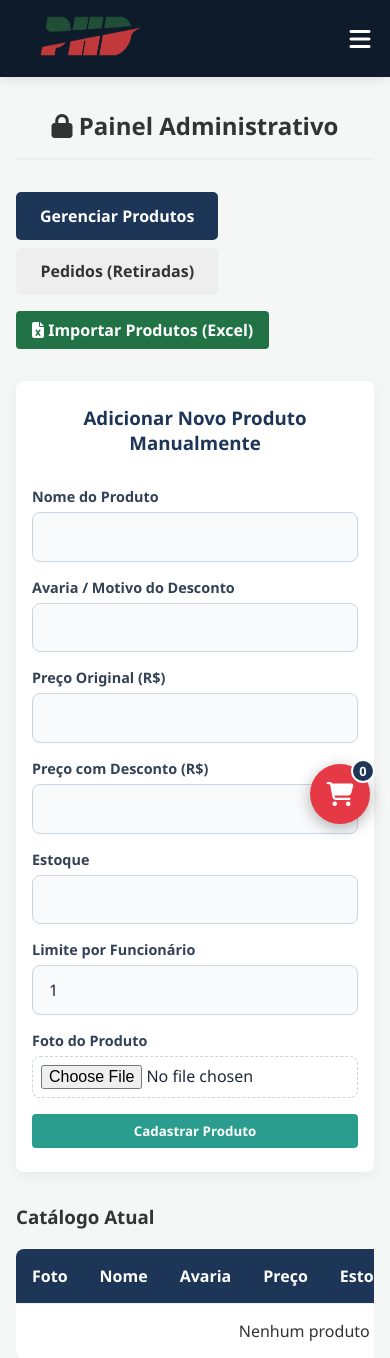
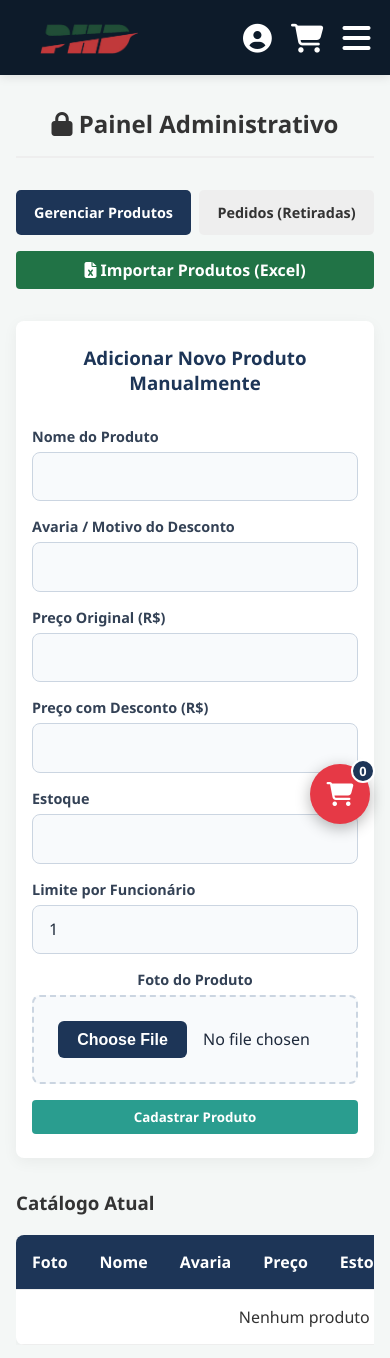
Before and after one commit to nicthecreator/projeto-website-django-ecommerce, a Django app: page /painel-admin/ in a window 390 px wide. Shown: the top 1358 px of the page. Run offline with Django 5.2, Linux system fonts and the light colour scheme; the visitor is signed in with stand-in values (Sample User, id 1); data comes from the database, SQL or seed files in the repository; data that the repository does not hold is empty; some libraries are stand-ins or nearby versions.

Commit message:
Atualizar estilos e lógica de transição: melhorar a responsividade do layout, adicionar animações suaves nas transições de página e otimizar a navegação no painel administrativo.

```diff
--- a/base/global/base.html
+++ b/base/global/base.html
@@ -8,7 +8,7 @@
     <link rel="icon" type="image/x-icon" href="{% static 'images/favicon.ico' %}?v=2">
 
     <!-- CSS Global -->
-    <link rel="stylesheet" href="{% static 'css/style.css' %}?v=1.5">
+    <link rel="stylesheet" href="{% static 'css/style.css' %}?v=1.9">
     <link rel="stylesheet" href="https://cdnjs.cloudflare.com/ajax/libs/font-awesome/6.4.0/css/all.min.css">
 
     {% block extra_head %}{% endblock %}
@@ -21,7 +21,10 @@
 
     {% include "global/partials/navbar.html" %}
 
-    {% block content %}{% endblock %}
+    <!-- Container apenas para o conteúdo, assim o menu (navbar) não pisca na transição -->
+    <div id="page-content-wrapper" class="page-transition">
+        {% block content %}{% endblock %}
+    </div>
 
     {% include "global/partials/carrinho_sidebar.html" %}
 
@@ -51,6 +54,26 @@
             from { opacity: 0; transform: translateY(-20px); }
             to { opacity: 1; transform: translateY(0); }
         }
+
+        /* Transição Suave e Elegante (Apenas no Conteúdo) */
+        .page-transition {
+            opacity: 0;
+            animation: slideFadeIn 0.3s ease-out forwards;
+            flex: 1;
+            display: flex;
+            flex-direction: column;
+            width: 100%;
+        }
+
+        .page-transition-out {
+            opacity: 0 !important;
+            transition: opacity 0.2s ease-out;
+        }
+
+        @keyframes slideFadeIn {
+            0% { opacity: 0; }
+            100% { opacity: 1; }
+        }
     </style>
 
     <script>
@@ -62,6 +85,41 @@
         function closeErrorModal() {
             document.getElementById('errorModal').style.display = 'none';
         }
+
+        // Lógica Global de Transição de Páginas
+        document.addEventListener('DOMContentLoaded', () => {
+            document.querySelectorAll('a').forEach(link => {
+                link.addEventListener('click', function(e) {
+                    const hrefAttr = this.getAttribute('href');
+
+                    // Ignora cliques que não devem fazer transição
+                    if (
+                        !this.href ||
+                        this.target === '_blank' ||
+                        e.ctrlKey || e.metaKey || e.shiftKey ||
+                        (hrefAttr && hrefAttr.startsWith('#')) ||
+                        (hrefAttr && hrefAttr.startsWith('javascript:')) ||
+                        this.hasAttribute('download')
+                    ) {
+                        return;
+                    }
+
+                    e.preventDefault();
+                    const targetUrl = this.href;
+
+                    // Inicia o fade-out apenas no container de conteúdo
+                    const contentWrapper = document.getElementById('page-content-wrapper');
+                    if (contentWrapper) {
+                        contentWrapper.classList.add('page-transition-out');
+                    }
+
+                    // Redireciona logo após a animação rápida (150ms)
+                    setTimeout(() => {
+                        window.location.href = targetUrl;
+                    }, 150);
+                });
+            });
+        });
     </script>
 
     {% block extra_js %}{% endblock %}
--- a/base/global/partials/navbar.html
+++ b/base/global/partials/navbar.html
@@ -6,14 +6,11 @@
         </a>
     </div>
 
-    <button class="mobile-menu-btn" id="mobileMenuBtn">
-        <i class="fa-solid fa-bars"></i>
-    </button>
+    <div class="navbar-right-group" style="display: flex; align-items: center; gap: 1.5rem;">
 
         <div class="nav-actions" id="navActions">
             <div class="nav-links">
                 {% if user.is_authenticated %}
-                {% if user.is_staff or user.is_superuser or user.profile.is_rh %}
                     <style>
                         .admin-link-nav, .rh-link-nav {
                             color: white !important;
@@ -23,8 +20,110 @@
                         .admin-link-nav:hover, .rh-link-nav:hover {
                             color: #e63946 !important;
                         }
+
+                        /* Correção definitiva para o tamanho dos botões no mobile (garantindo que o cache não atrapalhe) */
+                        @media (max-width: 1024px) {
+                            .admin-link-nav, .rh-link-nav {
+                                height: 65px !important;
+                                min-height: 65px !important;
+                                font-size: 1.1rem !important;
+                                display: flex !important;
+                                align-items: center !important;
+                                padding: 0 5% !important;
+                                overflow: hidden !important;
+                            }
+                            .admin-link-nav i, .rh-link-nav i {
+                                font-size: 1.4rem !important;
+                                width: 30px !important;
+                                height: 30px !important;
+                                display: flex !important;
+                                align-items: center !important;
+                                justify-content: center !important;
+                                margin-right: 1.2rem !important;
+                            }
+                        }
+
+                        /* Dropdown do Perfil */
+                        .profile-dropdown-container {
+                            position: relative;
+                            display: inline-block;
+                        }
+                        .profile-dropdown-menu {
+                            /* Em vez de display: none, usamos opacity e visibility para animar */
+                            visibility: hidden;
+                            opacity: 0;
+                            position: absolute;
+                            top: 100%;
+                            left: 0;
+                            transform: translateY(-10px);
+                            background-color: #0d1b2a;
+                            min-width: 140px;
+                            box-shadow: 0 8px 24px rgba(0,0,0,0.3);
+                            border-radius: 8px;
+                            padding: 0.5rem 0;
+                            z-index: 1000;
+                            display: flex;
+                            flex-direction: column;
+                            margin-top: 15px;
+                            transition: opacity 0.3s ease, transform 0.3s ease, visibility 0.3s;
+                        }
+                        /* Seta invisivel para cobrir o gap e nao fechar o menu no hover */
+                        .profile-dropdown-container::after {
+                            content: '';
+                            position: absolute;
+                            bottom: -15px;
+                            left: 0;
+                            right: 0;
+                            height: 15px;
+                        }
+                        /* Triângulo visual */
+                        .profile-dropdown-menu::before {
+                            content: '';
+                            position: absolute;
+                            top: -6px;
+                            left: 50%;
+                            transform: translateX(-50%);
+                            border-left: 6px solid transparent;
+                            border-right: 6px solid transparent;
+                            border-bottom: 6px solid #0d1b2a;
+                        }
+                        .profile-dropdown-container:hover .profile-dropdown-menu {
+                            visibility: visible;
+                            opacity: 1;
+                            transform: translateY(0);
+                        }
+                        .profile-dropdown-menu a {
+                            padding: 0.8rem 0.5rem;
+                            color: white;
+                            text-decoration: none;
+                            display: block;
+                            white-space: normal;
+                            text-align: center;
+                            line-height: 1.3;
+                            transition: background-color 0.2s, color 0.2s;
+                            margin-left: 0 !important;
+                            font-size: 0.90rem;
+                        }
+                        .profile-dropdown-menu a:hover {
+                            background-color: rgba(255,255,255,0.05);
+                            color: #e63946 !important;
+                        }
+
+                        @media (max-width: 1024px) {
+                            .profile-dropdown-menu {
+                                right: 0;
+                                left: auto;
+                                transform: translateY(-10px);
+                            }
+                            .profile-dropdown-container:hover .profile-dropdown-menu {
+                                transform: translateY(0);
+                            }
+                            .profile-dropdown-menu::before {
+                                left: auto;
+                                right: 20px;
+                            }
+                        }
                     </style>
-                {% endif %}
 
                     {% if user.is_staff %}
                     <a href="{% url 'painel_admin' %}" class="profile-link admin-link-nav">
@@ -32,32 +131,43 @@
                     </a>
                     {% endif %}
 
-                <a href="{% url 'perfil' %}" class="profile-link" id="profileBtn">
-                    <i class="fa-solid fa-circle-user"></i> Olá, {{ user.first_name|default:"Usuário" }}
-                </a>
-
-                <a href="{% url 'minhas_compras' %}" class="profile-link">
-                    <i class="fa-solid fa-box-open"></i> Minhas Compras
-                </a>
-
                     {% if user.is_superuser or user.profile.is_rh %}
                     <a href="{% url 'relatorio_rh' %}" class="profile-link rh-link-nav">
                         <i class="fa-solid fa-file-invoice-dollar"></i> Relatório RH
                     </a>
                     {% endif %}
+                {% endif %}
+            </div>
+        </div>
 
-                <a href="{% url 'logout' %}" class="logout-link">
-                    <i class="fa-solid fa-right-from-bracket"></i> Sair
+        <div class="quick-icons" style="display: flex; align-items: center; gap: 1.2rem;">
+            {% if user.is_authenticated %}
+                <div class="profile-dropdown-container">
+                    <a href="javascript:void(0);" class="profile-link quick-icon-link" id="profileBtn">
+                        <i class="fa-solid fa-circle-user"></i> <span class="quick-text">Olá, {{ user.first_name|default:"Usuário" }}</span>
                     </a>
+                    <div class="profile-dropdown-menu">
+                        <a href="{% url 'perfil' %}"><i class="fa-solid fa-id-card"></i> Meu Perfil</a>
+                        <a href="{% url 'minhas_compras' %}"><i class="fa-solid fa-box-open"></i> Minhas Compras</a>
+                        <a href="{% url 'logout' %}" style="color: #e63946;"><i class="fa-solid fa-right-from-bracket"></i> Sair</a>
+                    </div>
+                </div>
             {% else %}
-                <a href="{% url 'login' %}" class="login-link">
-                    <i class="fa-solid fa-user"></i> Fazer Login
+                <a href="{% url 'login' %}" class="login-link quick-icon-link">
+                    <i class="fa-solid fa-user"></i> <span class="quick-text">Fazer Login</span>
                 </a>
+            {% endif %}
+
+            <a href="#" id="cart-btn" class="cart-btn-nav quick-icon-link">
+                <i class="fa-solid fa-cart-shopping"></i> <span class="quick-text">Carrinho (<span id="cart-count">0</span>)</span>
+            </a>
+
+            {% if user.is_staff or user.is_superuser or user.profile.is_rh %}
+            <button class="mobile-menu-btn" id="mobileMenuBtn">
+                <i class="fa-solid fa-bars"></i>
+            </button>
             {% endif %}
         </div>
 
-        <a href="#" id="cart-btn" class="cart-btn-nav">
-            <i class="fa-solid fa-cart-shopping"></i> Carrinho (<span id="cart-count">0</span>)
-        </a>
     </div>
 </nav>
--- a/index/static/css/login.css
+++ b/index/static/css/login.css
@@ -202,8 +202,9 @@ body {
     .login-section {
         width: 100%;
         flex: 1;
-        padding: 1.5rem;
+        padding: 3rem 1.5rem 1.5rem 1.5rem;
         text-align: center; /* Centraliza o logo no mobile */
+        align-items: flex-start; /* Joga o conteúdo para cima em vez de ficar no centro vertical */
     }
     .image-section {
         display: none; /* Oculta a imagem em telas muito pequenas (ex: mobile) */
--- a/index/static/css/style.css
+++ b/index/static/css/style.css
@@ -73,8 +73,8 @@ body {
 }
 
 .logo-nav {
-    width: 100px;
-    height: 40px;
+    width: 98px;
+    height: auto;
 }
 
 /* Cor padrão do botão Sair (Branco) */
@@ -461,46 +461,91 @@ footer {
 }
 
 @media (max-width: 1024px) {
-    /* Navbar Hamburger */
+    /* Navbar Hamburger & Logo Mobile */
+    .logo-nav {
+        transform: translateY(4px);
+    }
+
     .mobile-menu-btn {
         display: block;
     }
 
     .nav-actions {
-        display: none;
+        display: flex;
         flex-direction: column;
         position: absolute;
         top: 100%;
         left: 0;
         width: 100%;
         background-color: #0d1b2a;
-        padding: 0 0 1rem 0;
+        padding: 0;
         box-shadow: 0 10px 20px rgba(0,0,0,0.2);
+
+        /* Configuração da Animação (Começa escondido e um pouco mais alto) */
+        opacity: 0;
+        visibility: hidden;
+        transform: translateY(-20px);
+        transition: all 0.3s ease-in-out;
+        z-index: -1;
     }
 
     .nav-actions.active {
-        display: flex;
+        /* Estado quando abre (Fica visível e desce suavemente) */
+        opacity: 1;
+        visibility: visible;
+        transform: translateY(0);
+        z-index: 10;
     }
 
     .nav-links {
         flex-direction: column;
         width: 100%;
         align-items: flex-start;
+        gap: 0;
     }
 
     .nav-links a {
-        padding: 1rem 5%;
+        padding: 0 5%;
         width: 100%;
         margin: 0;
         border-bottom: 1px solid rgba(255,255,255,0.05);
+        display: flex;
+        align-items: center;
+        font-size: 1.1rem;
+        height: 65px;
+        box-sizing: border-box;
+        overflow: hidden;
+    }
+
+    .nav-links a:last-child {
+        border-bottom: none;
+    }
+
+    .nav-links a i {
+        font-size: 1.4rem;
+        margin-right: 1.2rem;
+        width: 25px;
+        text-align: center;
     }
 
     .cart-btn-nav {
-        margin: 1rem 5% 0 5%;
-        align-self: flex-start;
-        background: #e63946;
-        padding: 0.5rem 1rem;
-        border-radius: 6px;
+        margin: 0 !important;
+        align-self: center;
+        background: transparent !important;
+        padding: 0 !important;
+        border-radius: 0;
+    }
+
+    .quick-text {
+        display: none !important;
+    }
+
+    .quick-icon-link {
+        font-size: 1.8rem;
+    }
+
+    .mobile-menu-btn {
+        font-size: 2rem;
     }
 
     /* Hero Banner */
--- a/index/templates/login.html
+++ b/index/templates/login.html
@@ -5,7 +5,7 @@
     <meta charset="UTF-8">
     <meta name="viewport" content="width=device-width, initial-scale=1.0">
     <title>PHD Store - Tela de Login</title>
-    <link rel="stylesheet" href="{% static 'css/login.css' %}?v=1.1">
+    <link rel="stylesheet" href="{% static 'css/login.css' %}?v=1.2">
     <link rel="stylesheet" href="https://cdnjs.cloudflare.com/ajax/libs/font-awesome/6.4.0/css/all.min.css">
     <link rel="icon" type="image/x-icon" href="{% static 'images/favicon.ico' %}?v=2">
 </head>
--- a/index/templates/painel_admin.html
+++ b/index/templates/painel_admin.html
@@ -105,16 +105,24 @@
         }
 
         .form-grid {
-            display: grid;
-            grid-template-columns: 1fr 1fr;
+            display: flex;
+            flex-wrap: wrap;
+            justify-content: space-between;
+            width: 100%;
             gap: 1rem;
+            box-sizing: border-box;
         }
 
         .form-group {
             display: flex;
             flex-direction: column;
+            justify-content: flex-end;
+            width: calc(50% - 0.5rem);
+            flex: 0 0 calc(50% - 0.5rem);
             gap: 0.5rem;
             text-align: left;
+            min-width: 0;
+            box-sizing: border-box;
         }
 
         .form-group label {
@@ -123,6 +131,8 @@
             font-size: 0.9rem;
             color: #334155;
             margin-bottom: -2px;
+            white-space: normal;
+            word-wrap: break-word;
         }
 
         .form-group input, .form-group select, .form-group textarea {
@@ -130,6 +140,7 @@
             border: 1px solid #cbd5e1;
             border-radius: 8px;
             width: 100%;
+            min-width: 0;
             font-size: 1rem;
             color: #1e293b;
             background-color: #f8fafc;
@@ -147,11 +158,46 @@
             border-color: #94a3b8;
         }
 
-        .form-group input[type="file"] {
-            padding: 0.5rem;
-            background-color: white;
-            border: 1px dashed #cbd5e1;
+        .foto-upload-group {
+            grid-column: span 2;
+            align-items: center; /* Centraliza a label e o input dentro do flex */
+        }
+
+        .foto-upload-group label {
+            text-align: center;
+        }
+
+        .foto-upload-group input[type="file"] {
+            padding: 1.5rem;
+            background-color: #f8fafc;
+            border: 2px dashed #cbd5e1;
             cursor: pointer;
+            width: 100%;
+            max-width: 500px;
+            text-align: center;
+            border-radius: 8px;
+            transition: all 0.2s;
+        }
+
+        .foto-upload-group input[type="file"]:hover {
+            border-color: #3b82f6;
+            background-color: #f1f5f9;
+        }
+
+        .foto-upload-group input[type="file"]::file-selector-button {
+            background-color: #1d3557;
+            color: white;
+            border: none;
+            padding: 0.6rem 1.2rem;
+            border-radius: 6px;
+            cursor: pointer;
+            margin-right: 1rem;
+            font-weight: bold;
+            transition: background-color 0.2s;
+        }
+
+        .foto-upload-group input[type="file"]::file-selector-button:hover {
+            background-color: #e63946;
         }
 
         .img-preview {
@@ -183,20 +229,34 @@
             }
 
             .admin-tabs {
-                flex-direction: column;
+                flex-direction: row;
                 gap: 0.5rem;
+                width: 100%;
             }
 
             .tab-btn {
+                flex: 1;
+                padding: 0.8rem 0.2rem;
+                font-size: 0.9rem;
+            }
+
+            .admin-actions {
                 width: 100%;
             }
 
-            .form-grid {
-                grid-template-columns: 1fr;
+            .admin-actions .btn-action {
+                width: 100%;
+                text-align: center;
+                display: block;
+            }
+
+            .form-group {
+                width: 100% !important;
+                flex: 0 0 100% !important;
             }
 
             .form-group[style*="grid-column: span 2"] {
-                grid-column: span 1 !important;
+                grid-column: auto !important;
             }
 
             /* Permite rolagem horizontal nas tabelas sem quebrar o layout */
@@ -234,7 +294,7 @@
             <button class="tab-btn active" onclick="showTab('produtos')">Gerenciar Produtos</button>
             <button class="tab-btn" onclick="showTab('pedidos')">Pedidos (Retiradas)</button>
         </div>
-        <div>
+        <div class="admin-actions">
             <a href="{% url 'importar_produtos_excel' %}" class="btn-action" style="background-color: #217346; color: white;">
                 <i class="fa-solid fa-file-excel"></i> Importar Produtos (Excel)
             </a>
@@ -273,7 +333,7 @@
                         <label>Limite por Funcionário</label>
                         <input type="number" name="limite_por_funcionario" value="1" min="1" required>
                     </div>
-                    <div class="form-group">
+                    <div class="form-group foto-upload-group">
                         <label>Foto do Produto</label>
                         <input type="file" id="imagem_produto_add" name="imagem_produto" accept="image/*" required>
                         <input type="hidden" id="imagem_produto_base64_add" name="imagem_cropped_base64">
@@ -339,14 +399,14 @@
         <div class="kanban-grid">
 
             <!-- Pendentes -->
-            <div style="background-color: #fef9c3; border-radius: 8px; border: 1px solid #fef08a; padding: 1.5rem; box-shadow: 0 4px 6px rgba(0,0,0,0.05);">
-                <h4 style="color: #b45309; margin: 0 0 1rem 0; border-bottom: 2px solid #fde047; padding-bottom: 0.5rem; display: flex; align-items: center; justify-content: space-between;">
+            <div style="background-color: #fef08a; border-radius: 8px; border: 1px solid #facc15; padding: 1.5rem; box-shadow: 0 4px 6px rgba(0,0,0,0.05);">
+                <h4 style="color: #854d0e; margin: 0 0 1rem 0; border-bottom: 2px solid #eab308; padding-bottom: 0.5rem; display: flex; align-items: center; justify-content: space-between;">
                     <span><i class="fa-solid fa-clock"></i> Aguardando Retirada</span>
                 </h4>
                 <div style="overflow-x: auto;">
                     <table>
                         <thead>
-                            <tr style="background-color: #fde047; color: #78350f;">
+                            <tr style="background-color: #eab308; color: white;">
                                 <th>Pedido #</th>
                                 <th>Funcionário</th>
                                 <th>Itens</th>
@@ -357,7 +417,7 @@
                         <tbody id="tbody-pendentes">
                             {% for p in pedidos %}
                             {% if p.status in 'Pendente,Enviado,Pronto' %}
-                            <tr id="tr-pedido-{{ p.id }}" style="border-bottom: 1px solid #fef08a;">
+                            <tr id="tr-pedido-{{ p.id }}" style="border-bottom: 1px solid #facc15;">
                                 <td style="font-weight: bold; color: #b45309;">#{{ p.id }}<br><small style="color: #d97706; font-weight: normal;">{{ p.data_pedido|date:"d/m/Y H:i" }}</small></td>
                                 <td>
                                     {{ p.usuario.first_name }}
@@ -411,14 +471,14 @@
             </div>
 
             <!-- Retirados -->
-            <div style="background-color: #f0fdf4; border-radius: 8px; border: 1px solid #bbf7d0; padding: 1.5rem; box-shadow: 0 4px 6px rgba(0,0,0,0.05);">
-                <h4 style="color: #15803d; margin: 0 0 1rem 0; border-bottom: 2px solid #86efac; padding-bottom: 0.5rem; display: flex; align-items: center; justify-content: space-between;">
+            <div style="background-color: #bbf7d0; border-radius: 8px; border: 1px solid #4ade80; padding: 1.5rem; box-shadow: 0 4px 6px rgba(0,0,0,0.05);">
+                <h4 style="color: #14532d; margin: 0 0 1rem 0; border-bottom: 2px solid #22c55e; padding-bottom: 0.5rem; display: flex; align-items: center; justify-content: space-between;">
                     <span><i class="fa-solid fa-check-double"></i> Já Retirados</span>
                 </h4>
                 <div style="overflow-x: auto;">
                     <table>
                         <thead>
-                            <tr style="background-color: #86efac; color: #14532d;">
+                            <tr style="background-color: #22c55e; color: white;">
                                 <th>Pedido #</th>
                                 <th>Funcionário</th>
                                 <th>Itens</th>
@@ -429,7 +489,7 @@
                         <tbody id="tbody-baixados">
                             {% for p in pedidos %}
                             {% if p.status == 'Retirado' %}
-                            <tr id="tr-pedido-{{ p.id }}" style="border-bottom: 1px solid #bbf7d0;">
+                            <tr id="tr-pedido-{{ p.id }}" style="border-bottom: 1px solid #86efac;">
                                 <td style="font-weight: bold; color: #15803d;">#{{ p.id }}<br><small style="color: #16a34a; font-weight: normal;">{{ p.data_pedido|date:"d/m/Y H:i" }}</small></td>
                                 <td>
                                     {{ p.usuario.first_name }}
@@ -506,7 +566,7 @@
                         <label>Limite (Ciclo/Folha)</label>
                         <input type="number" name="limite_por_funcionario" id="edit_limite" min="1" required>
                     </div>
-                    <div class="form-group" style="grid-column: span 2;">
+                    <div class="form-group foto-upload-group">
                         <label>Nova Foto (opcional)</label>
                         <input type="file" id="imagem_produto_edit" name="imagem_produto" accept="image/*">
                         <input type="hidden" id="imagem_produto_base64_edit" name="imagem_cropped_base64">
```
Also changed, not shown: index/templates/relatorio_rh.html (+57 -3 lines). Lines whose indentation alone changed are shown as unchanged.
